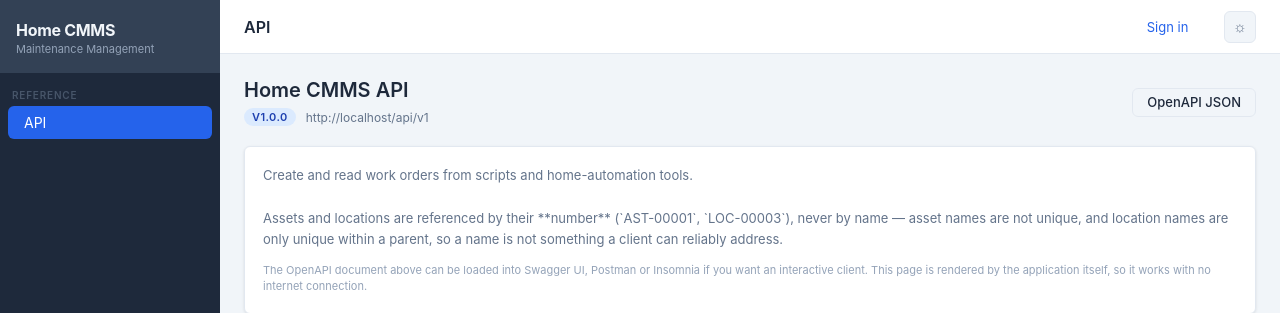
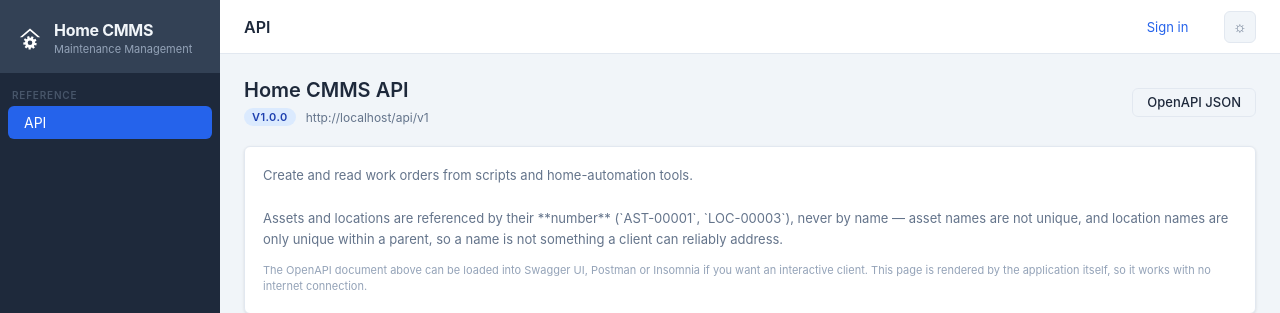
Before and after one commit to Knator/Home-CMMS, a Flask app: page /api/v1/docs in a window 1280 px wide. Shown: the top 313 px of the page. Run offline with Flask 3, Linux system fonts and the light colour scheme; data that the repository does not hold is empty; some libraries are stand-ins or nearby versions.

Commit message:
Added Favicon

```diff
--- a/app/static/css/main.css
+++ b/app/static/css/main.css
@@ -204,7 +204,9 @@ body {
 }
 
 .sidebar-brand {
-  display: block;
+  display: flex;
+  align-items: center;
+  gap: 10px;
   padding: 20px 16px 16px;
   font-size: 16px;
   font-weight: 700;
@@ -224,7 +226,21 @@ body {
   outline-offset: -2px;
 }
 
-.sidebar-brand span {
+/* The mark keeps its size while the text column takes the rest. `flex-shrink:0`
+   matters: without it the square is squeezed to a sliver once the brand text
+   wraps, which it does at the narrow end of the drawer. */
+.sidebar-mark {
+  width: 28px;
+  height: 28px;
+  flex-shrink: 0;
+}
+
+.sidebar-brand-text { min-width: 0; }
+
+/* Scoped to the text column, not `.sidebar-brand span`: that would also match
+   the wrapper span the mark sits beside, and render the product name in the
+   subtitle's 11px muted style. */
+.sidebar-brand-text span {
   display: block;
   font-size: 11px;
   font-weight: 400;
--- a/app/templates/base.html
+++ b/app/templates/base.html
@@ -4,6 +4,12 @@
   <meta charset="UTF-8">
   <meta name="viewport" content="width=device-width, initial-scale=1.0">
   <title>{% block title %}Home CMMS{% endblock %}</title>
+  {# SVG first for anything that understands it, .ico as the fallback — it
+     carries three frames, and its 16px one is a blunter drawing, since the full
+     mark turns to mush at tab size. #}
+  <link rel="icon" type="image/svg+xml" href="{{ url_for('static', filename='icons/favicon.svg') }}">
+  <link rel="alternate icon" href="{{ url_for('static', filename='icons/favicon.ico') }}" sizes="16x16 32x32 48x48">
+  <link rel="apple-touch-icon" href="{{ url_for('static', filename='icons/apple-touch-icon.png') }}">
   <link rel="stylesheet" href="{{ url_for('static', filename='css/main.css') }}">
   <script src="{{ url_for('static', filename='js/theme.js') }}"></script>
 </head>
@@ -17,8 +23,17 @@
 
 <div class="sidebar" id="sidebar">
   <a class="sidebar-brand" href="{{ url_for('main.dashboard') }}" aria-label="Home CMMS — go to dashboard">
-    Home CMMS
-    <span>Maintenance Management</span>
+    {# The tile-less mark: transparent, filled white. Not `currentColor` — an
+       SVG loaded through <img> renders in its own document and would resolve
+       that to black, vanishing into the sidebar. White is safe because the
+       sidebar is dark in both themes. Decorative: the link is already
+       labelled, hence aria-hidden and an empty alt. #}
+    <img class="sidebar-mark" alt="" aria-hidden="true"
+         src="{{ url_for('static', filename='icons/mark.svg') }}">
+    <span class="sidebar-brand-text">
+      Home CMMS
+      <span>Maintenance Management</span>
+    </span>
   </a>
   <nav class="sidebar-nav">
     {# The API reference is public, so this layout has to render sensibly for a
```
Also changed, not shown: tests/test_icons.py (added, +84 -0 lines), app/static/icons/apple-touch-icon.png (added), app/static/icons/favicon.ico (added), app/static/icons/favicon.svg (added), app/static/icons/mark.svg (added).
